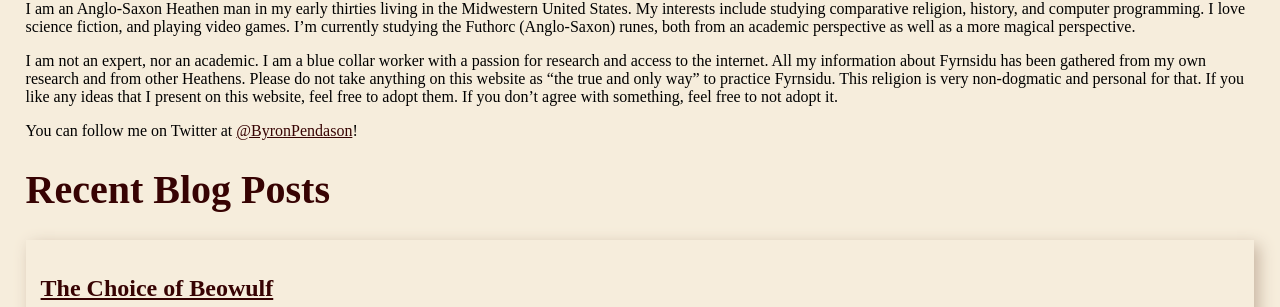
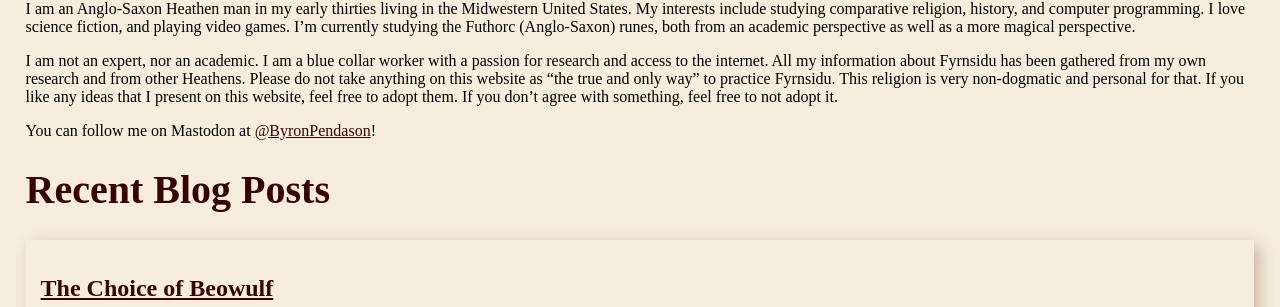
Before and after one commit to byronpendason/mwtest, a Jekyll site: the page built from index.md, in a window 1280 px wide. Shown: the part 785-1092 px from the top of the page. Built offline with Jekyll 4.4.1, drawn with Linux system fonts in a browser that asks for light colours; some web fonts are replaced; our own code applies the rules of GitHub Pages for plain Markdown files; comment, search, counter and statistics services are not loaded.

Commit message:
Update index.md

```diff
--- a/index.md
+++ b/index.md
@@ -30,7 +30,7 @@ I am an Anglo-Saxon Heathen man in my early thirties living in the Midwestern Un
 
 I am not an expert, nor an academic. I am a blue collar worker with a passion for research and access to the internet. All my information about Fyrnsidu has been gathered from my own research and from other Heathens. Please do not take anything on this website as "the true and only way" to practice Fyrnsidu. This religion is very non-dogmatic and personal for that. If you like any ideas that I present on this website, feel free to adopt them. If you don't agree with something, feel free to not adopt it.
 
-You can follow me on Twitter at [@ByronPendason](https://twitter.com/ByronPendason)!
+You can follow me on Mastodon at [@ByronPendason](https://im-in.space/@ByronPendason)!
 
 # Recent Blog Posts
 
```
